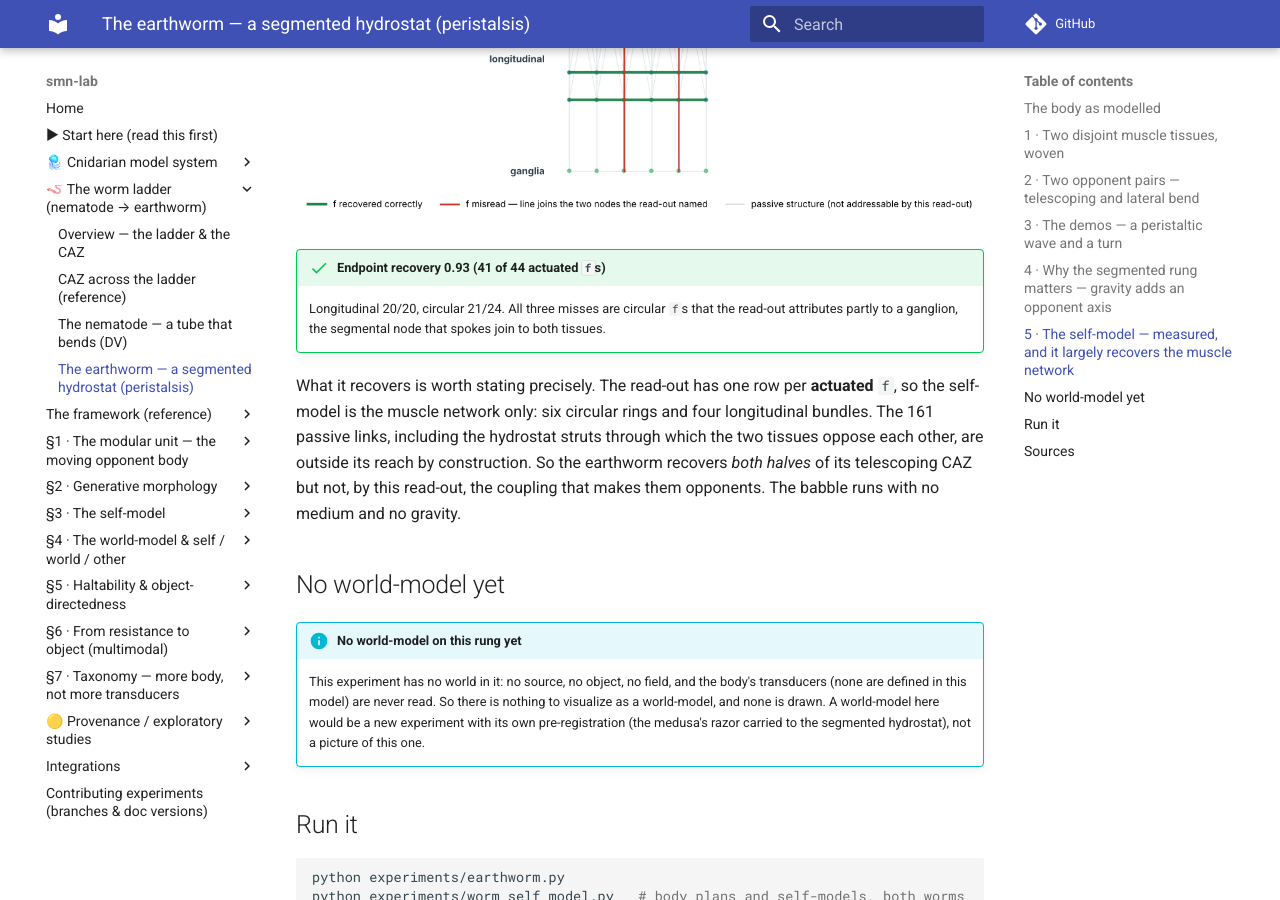
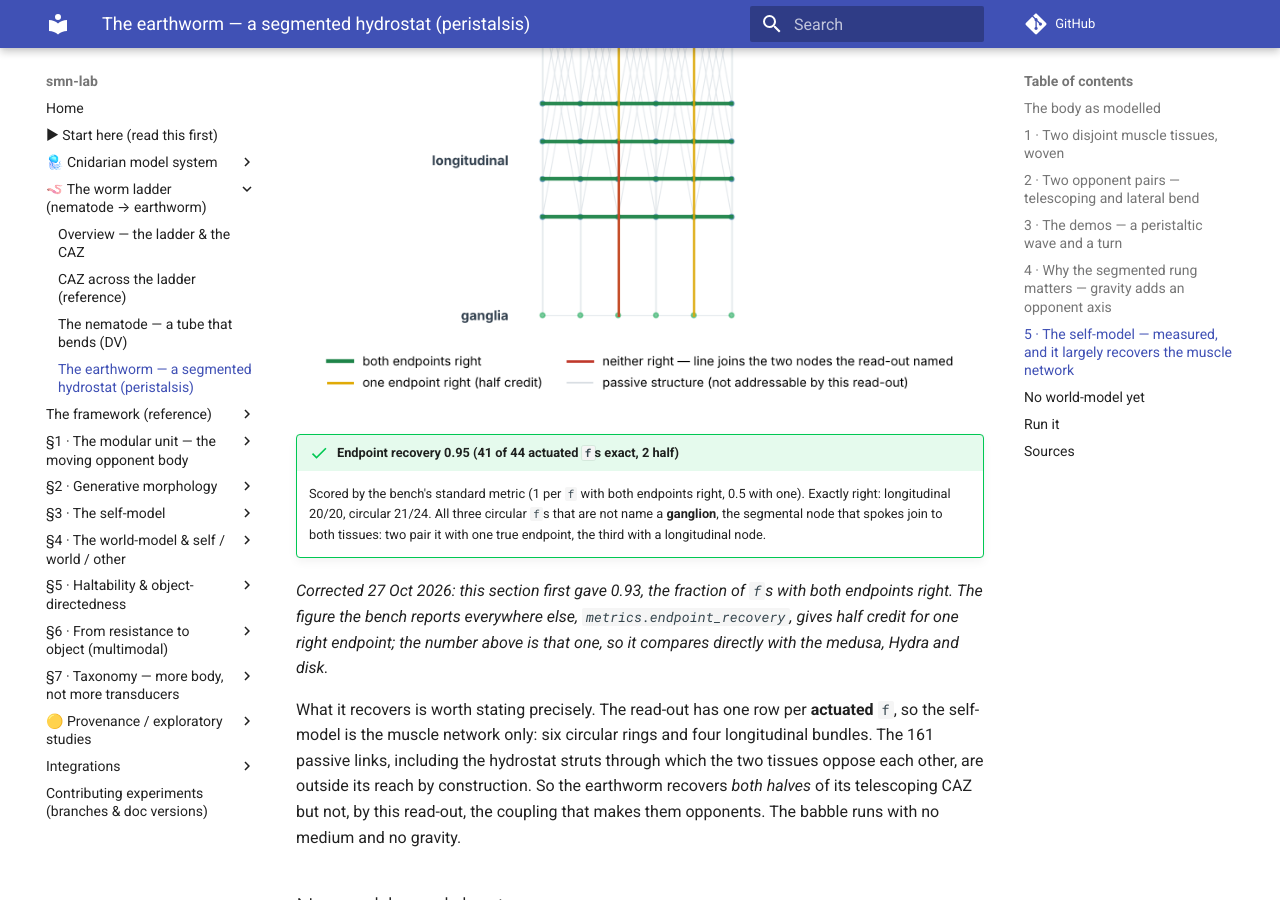
Before and after one commit to gnowgi/smn-lab, an MkDocs documentation site: the page built from docs/experiments/earthworm.md, in a window 1280 px wide and 900 px high, scrolled down 2789 px. Built offline with MkDocs 1.6.1 and Material for MkDocs 9.7.7, drawn with Linux system fonts in a browser that asks for light colours; comment, search, counter and statistics services are not loaded.

Commit message:
fix(self-model): report worm recovery on the house metric; label medusa counts
The worm pages (PR #45) reported endpoint recovery as the exact-match
fraction (both endpoints right), while metrics.endpoint_recovery -- the
number the medusa, Hydra and disk report -- gives half credit for one right
endpoint. The nematode page then compared the two scales directly.

- worm_self_model.py now scores with endpoint_recovery and reports exact and
  half counts beside it (asserting they reconcile); the figure marks half
  matches amber.
- Nematode 0.15 -> 0.31 (8/54 exact, 18 half). Earthworm 0.93 -> 0.95
  (41/44 exact, 2 half). Dated correction notes on both pages; ledger rows
  amended. Earthworm miss description corrected (one of the three misses
  keeps no true endpoint).
- Medusa: 0.86 was already the house metric; the page now says its
  per-kind counts are exact matches (71/90).

Co-Authored-By: Claude Opus 5.5 <noreply@anthropic.com>
Claude-Session: https://claude.ai/code/session_019ko1Bnx7vELkP8zMG83jzQ

```diff
--- a/docs/experiments/earthworm.md
+++ b/docs/experiments/earthworm.md
@@ -69,11 +69,15 @@ that is measured with the disk's procedure, unchanged: random pull-only drive on
 `f`, then the `endpoint` read-out, which takes each `f`'s two most strongly co-moving segments as
 its endpoints.
 
-![The earthworm's self-model on its unrolled body: all 20 longitudinal f's and 21 of 24 circular f's are recovered (green); the three misses are circular f's misattributed to a ganglion (red)](../figures/earthworm_self_model.png)
+![The earthworm's self-model on its unrolled body: all 20 longitudinal f's and 21 of 24 circular f's are recovered exactly (green); of the three circular f's that are not, two keep one true endpoint (amber) and one names a ganglion and a longitudinal node (red)](../figures/earthworm_self_model.png)
 
-!!! success "Endpoint recovery 0.93 (41 of 44 actuated `f`s)"
-    Longitudinal 20/20, circular 21/24. All three misses are circular `f`s that the read-out
-    attributes partly to a ganglion, the segmental node that spokes join to both tissues.
+!!! success "Endpoint recovery 0.95 (41 of 44 actuated `f`s exact, 2 half)"
+    Scored by the bench's standard metric (1 per `f` with both endpoints right, 0.5 with
+    one). Exactly right: longitudinal 20/20, circular 21/24. All three circular `f`s that are
+    not name a **ganglion**, the segmental node that spokes join to both tissues: two pair it
+    with one true endpoint, the third with a longitudinal node.
+
+*Corrected 27 Oct 2026: this section first gave 0.93, the fraction of `f`s with both endpoints right. The figure the bench reports everywhere else, `metrics.endpoint_recovery`, gives half credit for one right endpoint; the number above is that one, so it compares directly with the medusa, Hydra and disk.*
 
 What it recovers is worth stating precisely. The read-out has one row per **actuated** `f`, so
 the self-model is the muscle network only: six circular rings and four longitudinal bundles.
```
Also changed, not shown: docs/experiments/medusa.md (+4 -2 lines), docs/experiments/nematode.md (+9 -6 lines), docs/status.md (+2 -2 lines), figures/earthworm_self_model.png, figures/nematode_self_model.png, 1 other file.
